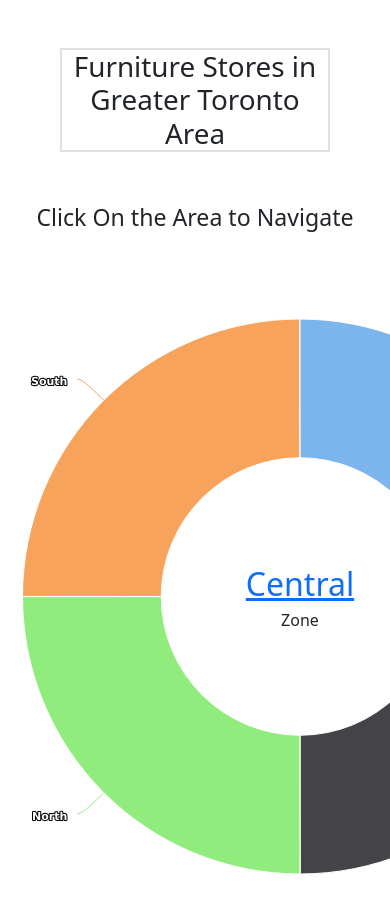
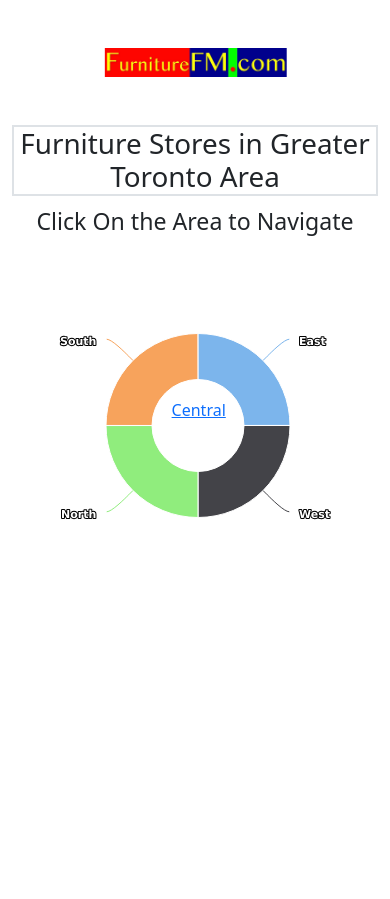
Before and after one commit to hmahmud01/furniture-django, a Django app: page /area/ in a window 390 px wide; the page is wider, and only the part inside the window is pictured. After the commit the page ends 520 px from the top of that part, so only its background shows below. Run offline with Django 3.2, Linux system fonts and the light colour scheme.

Commit message:
ui bug fixed

```diff
--- a/static/css/custom.css
+++ b/static/css/custom.css
@@ -40,3 +40,32 @@
 .image img{
     cursor: zoom-in;
 }
+
+.cz-control{
+    display: none;
+}
+
+
+@media only screen and (max-width: 600px) {
+    .area-position{
+        position: absolute;
+        margin: auto;
+        width: 300px;
+        left: 0;
+        right: 0;
+        top: 0;
+        margin-top: 128px;
+    }
+
+    #addText{
+        display: none;
+    }
+
+    .cz-control{
+        position: relative;
+        display: block;
+        left: 44%;
+        /* right: 0;
+        bottom: 0; */
+    }
+  }
--- a/website/templates/area.html
+++ b/website/templates/area.html
@@ -2,21 +2,27 @@
 {% load static %}
 
 {% block content %}
-<section id="landing m-5">
-    <div class="m-5">
+<section id="landing mt-5">
+    <div class="mt-5">
         <div class="container text-center">
+            <img class="mb-5" src="/static/home/logo.png" alt="" style="width: 50%;">
             <h1 class="text-center border border-2">Furniture Stores in Greater Toronto Area</h1>
         </div>
     </div>
 
-    <div class="row">
+    <div class="">
         <p class="text-center fs-3">Click On the Area to Navigate</p>
         <div class="p-5">
             <div id="area"></div>
             <div class="area-position">
-                <div id="container2" style="position:absolute; left:0px; top:0px;"></div>
-                <div id="addText" style="position:absolute; left:0px; top:0px;"></div>
+                <div id="container2"></div>
+                <div id="addText"></div>
+                <!-- <div id="container2" style="position:absolute; left:0px; top:0px;"></div> -->
+                <!-- <div id="addText" style="position:absolute; left:0px; top:0px;"></div> -->
             </div>
+        </div>
+        <div class="mt-5 cz-control">
+            <a href="#">Central</a>
         </div>
     </div>
 
@@ -101,6 +107,36 @@
                 span.css('left', textX + (span.width() * -0.5));
                 span.css('top', textY + (span.height() * -0.5));
             });
+            responsive: {
+                rules: [{
+                    condition: {
+                        maxWidth: 500
+                    },
+                    chartOptions: {
+                        legend: {
+                            align: 'center',
+                            verticalAlign: 'bottom',
+                            layout: 'horizontal'
+                        },
+                        yAxis: {
+                            labels: {
+                                align: 'left',
+                                x: 0,
+                                y: -5
+                            },
+                            title: {
+                                text: null
+                            }
+                        },
+                        subtitle: {
+                            text: null
+                        },
+                        credits: {
+                            enabled: false
+                        }
+                    }
+                }]
+            }
         });
     </script>
 {% endblock %}
```
Also changed, not shown: website/templates/index.html (+45 -7 lines).
